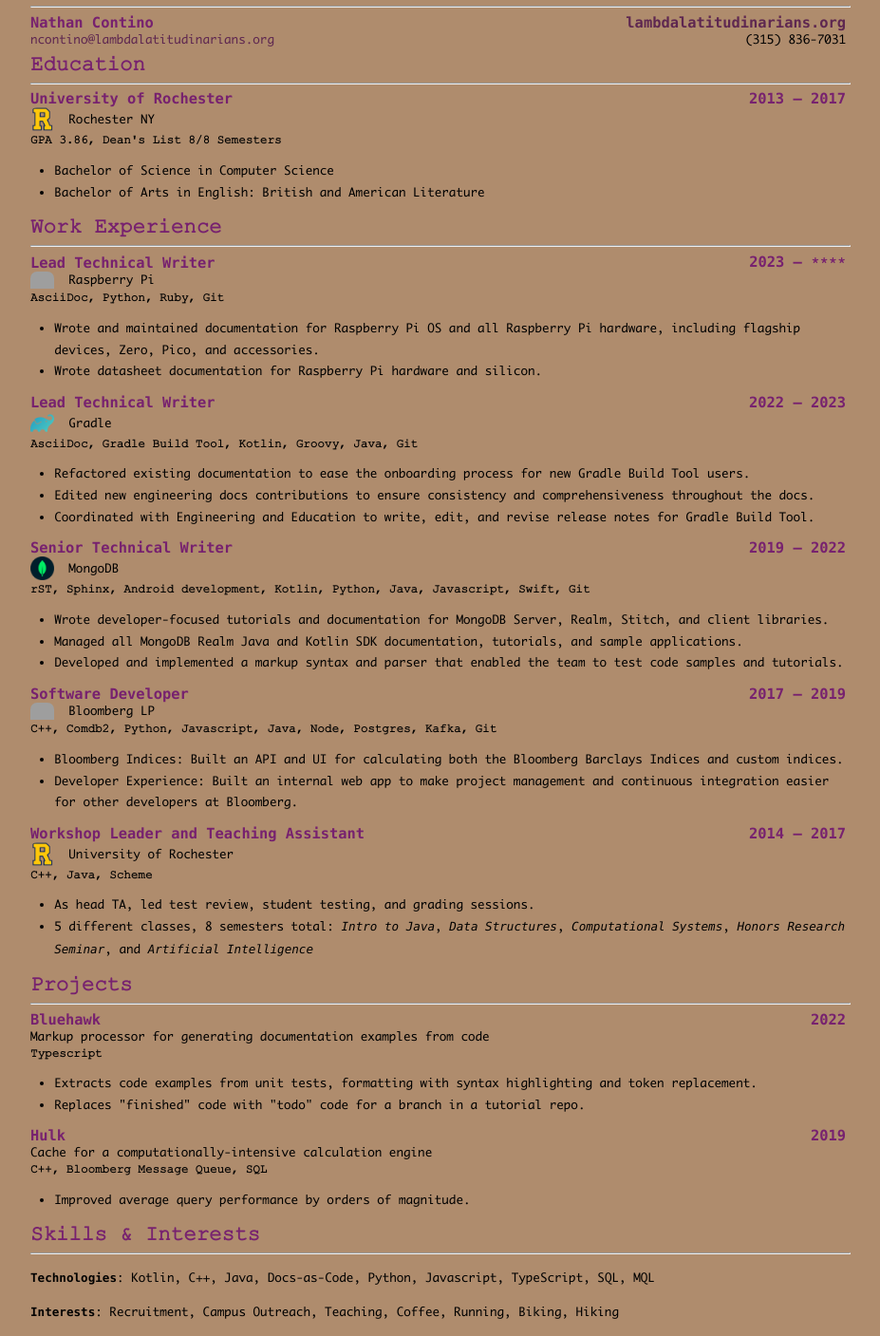
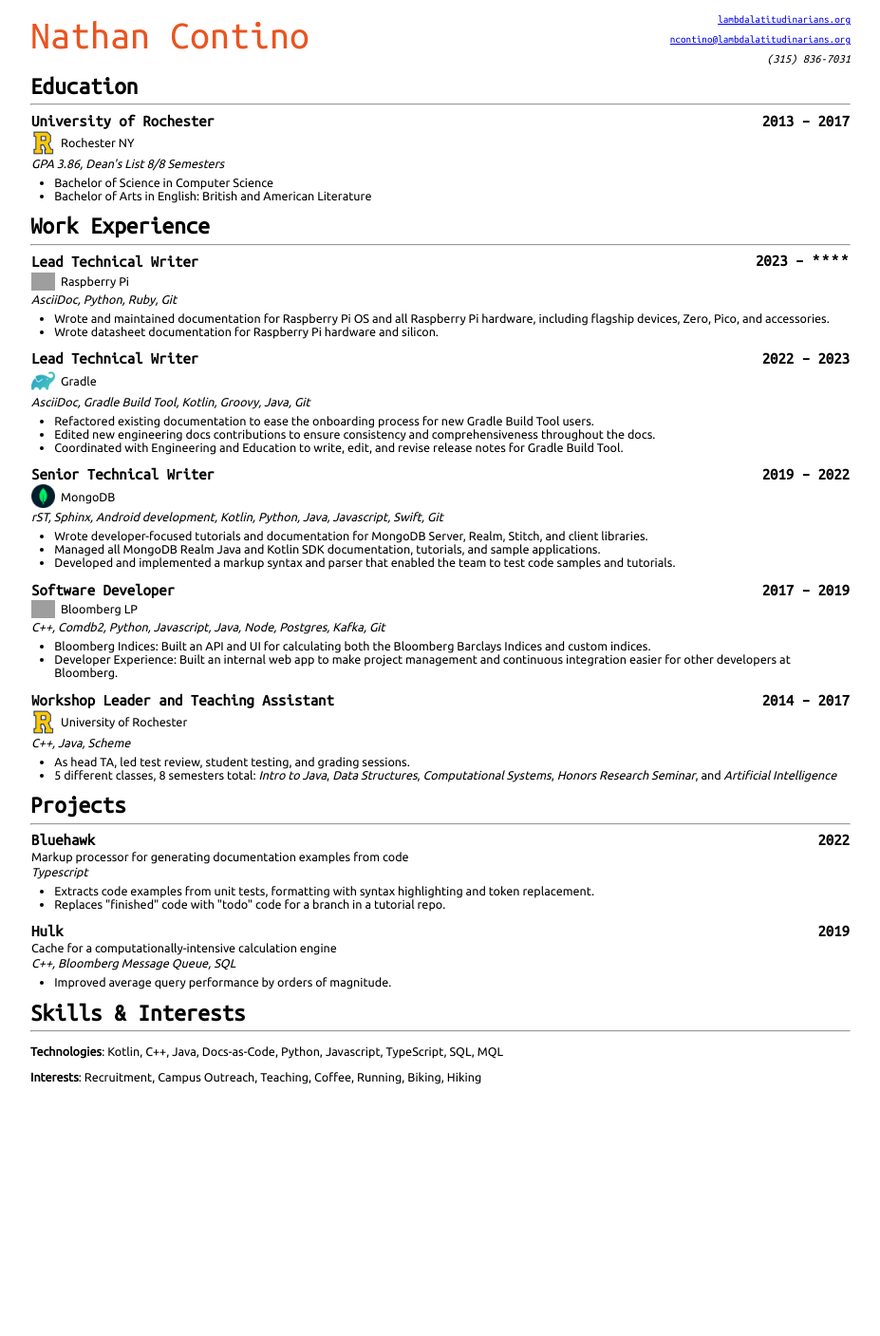
Before and after one commit to nathan-contino/nathan-contino.github.io, a Jekyll site: the page built from _pages/resume.md, in a window 1280 px wide. Shown: the whole page at 95% size, without its empty margins (176-1103 px from the left). Built offline with Jekyll 4.4.1, drawn with Linux system fonts in a browser that asks for light colours; after the commit the page ends 1153 px from its top, so only the background shows below that; grey boxes are pictures that could not be loaded.

Commit message:
update resume for printer friendliness

```diff
--- a/_layouts/resume.html
+++ b/_layouts/resume.html
@@ -20,57 +20,10 @@
     <meta name="keywords" content="lambda, latitudinarians, disquisitions, adventure, blog, nathan contino, adventure blog, nathan, contino, nathan contino">
     <TITLE>{{ page.title }}</TITLE>
     <META http-equiv="pragma" content="no-cache">
-  <LINK rel=stylesheet type="text/css" href="/_stylesheets/lite.css">
-  <LINK rel=stylesheet type="text/css" href="/_stylesheets/fruity.css" >
-  <script>
-    // toggles the site theme between dark and light
-    function toggleTheme() {
-      // fetch the theme from local storage (if it exists)
-      var theme = localStorage.getItem('theme');
-      // if theme them has never been set, or is light, set the theme to the dark symbol in local storage to change it
-      if (localStorage.getItem('theme') !== null && theme == '🌝' ) {
-        localStorage.setItem('theme', '🌚');
-      } else {
-        // otherwise, the theme is currently set to dark, so set the theme to the light symbol in local storage to change it
-        localStorage.setItem('theme', '🌝');
-      }
-      // finally, toggle the light option off or on the body to change the display of the theme
-      document.body.classList.toggle('light');
-    }
-
-    // initialises the site theme display
-    // of key interest here: from the user's perspective, the site defaults to the light theme...
-    // ...unless your browser uses prefers-color-scheme to ask for a dark theme, or you use firefox (statistically, firefox users prefer dark themes)
-    // from the site's perspective, we default to a dark theme, but toggle it to a light theme on load if the user doesn't ask for dark.
-    // why do this? To prevent an annoying light 'flash' for dark theme users. light theme users don't really notice or care if there's a dark anti-flash.
-    function initTheme() {
-      // fetch the theme from local storage (if it exists)
-      var theme = localStorage.getItem('theme');
-
-      // if the theme has been set to light (null check to short circuit if not set)
-      if(theme !== null && theme === '🌝'
-            // if we can use matchMedia and the browser supports the dark color scheme
-            || (window.matchMedia && !window.matchMedia('(prefers-color-scheme: dark)').matches && theme !== '🌚')
-            // if the user is using firefox and the theme has not explicitly been set to dark mode
-            || (!navigator.userAgent.includes('Firefox') && theme !== '🌚')) {
-        // toggles the theme from the default dark mode to the light version (which actually _shows_ by default to many users)
-        document.body.classList.toggle('light');
-      }
-    }
-  </script>
+    <LINK rel=stylesheet type="text/css" href="/_stylesheets/resume.css">
   </head>
 
-<!-- set the theme to dark and toggle the theme button icon if we detect a (dark) theme setting in local storage OR if the user's browser asks for dark OR if the user is using a Mozilla browser -->
-<body onload="initTheme()">
-  <div class="container">
-
-<!-- used to load all actual content (about page, blog, resume, etc) -->
-<div>
+  <body>
     {{ content }}
-</div>
-
-</div>
-</div>
-</div>
   </body>
 </html>
--- a/_pages/resume.md
+++ b/_pages/resume.md
@@ -4,33 +4,38 @@
 permalink: /resume-html/
 ---
 
-***
+<topper>
 
-|Nathan Contino| [lambdalatitudinarians.org](https://www.lambdalatitudinarians.org) |
-| :--- | ---: |
-| [ncontino@lambdalatitudinarians.org](mailto:ncontino@lambdalatitudinarians.org) | (315) 836-7031 |
+<name>Nathan Contino</name>
+<topper-side>
+	<site><a href="https://www.lambdalatitudinarians.org">lambdalatitudinarians.org</a></site>
+	<mail><a href="mailto:ncontino@lambdalatitudinarians.org">ncontino@lambdalatitudinarians.org</a></mail>
+	<phone>(315) 836-7031</phone>
+</topper-side>
 
-## Education
+</topper>
+
+# Education
 
 ***
 
 | University of Rochester | 2013 – 2017 |
 | :--- | ---: |
 | {::nomarkdown} <div style="display: flex; align-items: center;"> <img src="/_resources/rochester.ico" style="width:2em !important; border: 0px !important;" /> &nbsp Rochester NY</div>{:/} ||
-| ``GPA 3.86, Dean's List 8/8 Semesters`` ||
+| _GPA 3.86, Dean's List 8/8 Semesters_ ||
 
 * Bachelor of Science in Computer Science
 * Bachelor of Arts in English: British and American Literature
 
 
-## Work Experience
+# Work Experience
 
 ***
 
 | **Lead Technical Writer** | 2023 – `****` |
 | :--- | ---: |
 | {::nomarkdown} <div style="display: flex; align-items: center;"> <img src="/_resources/raspberrypi.ico" style="width:2em !important; border: 0px !important;" /> &nbsp Raspberry Pi </div>{:/} ||
-| ``AsciiDoc, Python, Ruby, Git`` ||
+| _AsciiDoc, Python, Ruby, Git_ ||
 
 * Wrote and maintained documentation for Raspberry Pi OS and all Raspberry Pi hardware, including flagship devices, Zero, Pico, and accessories.
 * Wrote datasheet documentation for Raspberry Pi hardware and silicon.
@@ -38,7 +43,7 @@
 | **Lead Technical Writer**  | 2022 – 2023 |
 | :--- | ---: |
 | {::nomarkdown} <div style="display: flex; align-items: center;"> <img src="/_resources/gradle.ico" style="width:2em !important; border: 0px !important;" /> &nbsp Gradle </div>{:/} ||
-| ``AsciiDoc, Gradle Build Tool, Kotlin, Groovy, Java, Git`` ||
+| _AsciiDoc, Gradle Build Tool, Kotlin, Groovy, Java, Git_ ||
 
 * Refactored existing documentation to ease the onboarding process for new Gradle Build Tool users.
 * Edited new engineering docs contributions to ensure consistency and comprehensiveness throughout the docs.
@@ -47,7 +52,7 @@
 | **Senior Technical Writer**  | 2019 – 2022 |
 | :--- | ---: |
 | {::nomarkdown} <div style="display: flex; align-items: center;"> <img src="/_resources/mongodb.ico" style="width:2em !important; border: 0px !important;" /> &nbsp MongoDB </div>{:/} ||
-| ``rST, Sphinx, Android development, Kotlin, Python, Java, Javascript, Swift, Git`` ||
+| _rST, Sphinx, Android development, Kotlin, Python, Java, Javascript, Swift, Git_ ||
 
 * Wrote developer-focused tutorials and documentation for MongoDB Server, Realm, Stitch, and client libraries.
 * Managed all MongoDB Realm Java and Kotlin SDK documentation, tutorials, and sample applications.
@@ -56,7 +61,7 @@
 | **Software Developer**  | 2017 – 2019|
 | :--- | ---: |
 | {::nomarkdown} <div style="display: flex; align-items: center;"> <img src="/_resources/bloomberg.ico" style="width:2em !important; border: 0px !important;" /> &nbsp Bloomberg LP </div>{:/}||
-| ``C++, Comdb2, Python, Javascript, Java, Node, Postgres, Kafka, Git`` ||
+| _C++, Comdb2, Python, Javascript, Java, Node, Postgres, Kafka, Git_ ||
 
 * Bloomberg Indices: Built an API and UI for calculating both the Bloomberg Barclays Indices and custom indices.
 * Developer Experience: Built an internal web app to make project management and continuous integration easier for
@@ -65,19 +70,19 @@
 | **Workshop Leader and Teaching Assistant**  | 2014 – 2017|
 | :--- | ---: |
 | {::nomarkdown} <div style="display: flex; align-items: center;"> <img src="/_resources/rochester.ico" style="width:2em !important; border: 0px !important;" /> &nbsp University of Rochester </div>{:/} ||
-| ``C++, Java, Scheme`` ||
+| _C++, Java, Scheme_ ||
 
 * As head TA, led test review, student testing, and grading sessions.
 * 5 different classes, 8 semesters total: _Intro to Java_, _Data Structures_, _Computational Systems_, _Honors Research Seminar_, and _Artificial Intelligence_
 
-## Projects
+# Projects
 
 ***
 
 | **Bluehawk** | 2022 |
 | :--- | ---: |
 | Markup processor for generating documentation examples from code ||
-| ``Typescript`` ||
+| _Typescript_ ||
 
 * Extracts code examples from unit tests, formatting with syntax highlighting and token replacement.
 * Replaces "finished" code with "todo" code for a branch in a tutorial repo.
@@ -85,11 +90,11 @@
 | **Hulk** | 2019 |
 | :--- | ---: |
 | Cache for a computationally-intensive calculation engine ||
-| ``C++, Bloomberg Message Queue, SQL`` ||
+| _C++, Bloomberg Message Queue, SQL_ ||
 
 * Improved average query performance by orders of magnitude.
 
-## Skills & Interests
+# Skills & Interests
 
 ***
 
--- /dev/null
+++ b/_stylesheets/resume.css
@@ -0,0 +1,92 @@
+@font-face {
+  font-family: 'Ubuntu';
+  src: url('/_stylesheets/Ubuntu-R.ttf') format('truetype');
+  font-weight: normal;
+  font-style: normal;
+}
+
+@font-face {
+  font-family: 'Ubuntu Mono';
+  src: url('/_stylesheets/UbuntuMono-R.ttf') format('truetype');
+  font-weight: normal;
+  font-style: normal;
+}
+
+html {
+  --sans-font: "Ubuntu", "Garamond", "Bookman", "Palatino", sans-serif;
+  --mono-font: "Ubuntu Mono", "Courier", monospace;
+  font-size: 14px;
+  font-family: var(--sans-font);
+}
+
+body {
+  background-color: #FFF;
+  max-width: 100vw;
+  font-size: .9rem;
+  overflow-wrap: break-word;
+  margin: 0 auto;
+  flex-direction: column;
+  max-width: 864px;
+}
+
+table {
+  border-collapse: collapse;
+  border-spacing: 0px;
+  padding: 0px;
+  width: 100%;
+}
+
+ul {
+  margin-top: 5px;
+  padding-left: 2em;
+}
+
+thead {
+  font-size: 1.2rem;
+  font-family: var(--mono-font);
+}
+
+h1,h2,h3,h4,h5 {
+  font-family: var(--mono-font);
+  margin-bottom: 0px;
+  margin-top: 5px;
+}
+
+topper {
+  display: inline-flex;
+  justify-content: center;
+  align-items: center;
+  width: 100%;
+}
+
+topper-side {
+  padding-top:10px;
+  line-height: 1.5rem;
+  display: inline-flex;
+  flex-direction: column;
+}
+
+name {
+  flex: 2;
+  font-size: 3rem;
+  font-family: var(--mono-font);
+  color: #E95420;
+}
+
+site {
+  font-size: .8rem;
+  text-align: right;
+  font-family: var(--mono-font);
+}
+
+mail {
+  font-size: .8rem;
+  text-align: right;
+  font-family: var(--mono-font);
+}
+
+phone {
+  font-style: italic;
+  text-align: right;
+  font-family: var(--mono-font);
+}
```
Also changed, not shown: _pages/resume-landing.md (+1 -1 lines), _stylesheets/Ubuntu-R.ttf (added), _stylesheets/UbuntuMono-R.ttf (added). Lines whose indentation alone changed are shown as unchanged.
